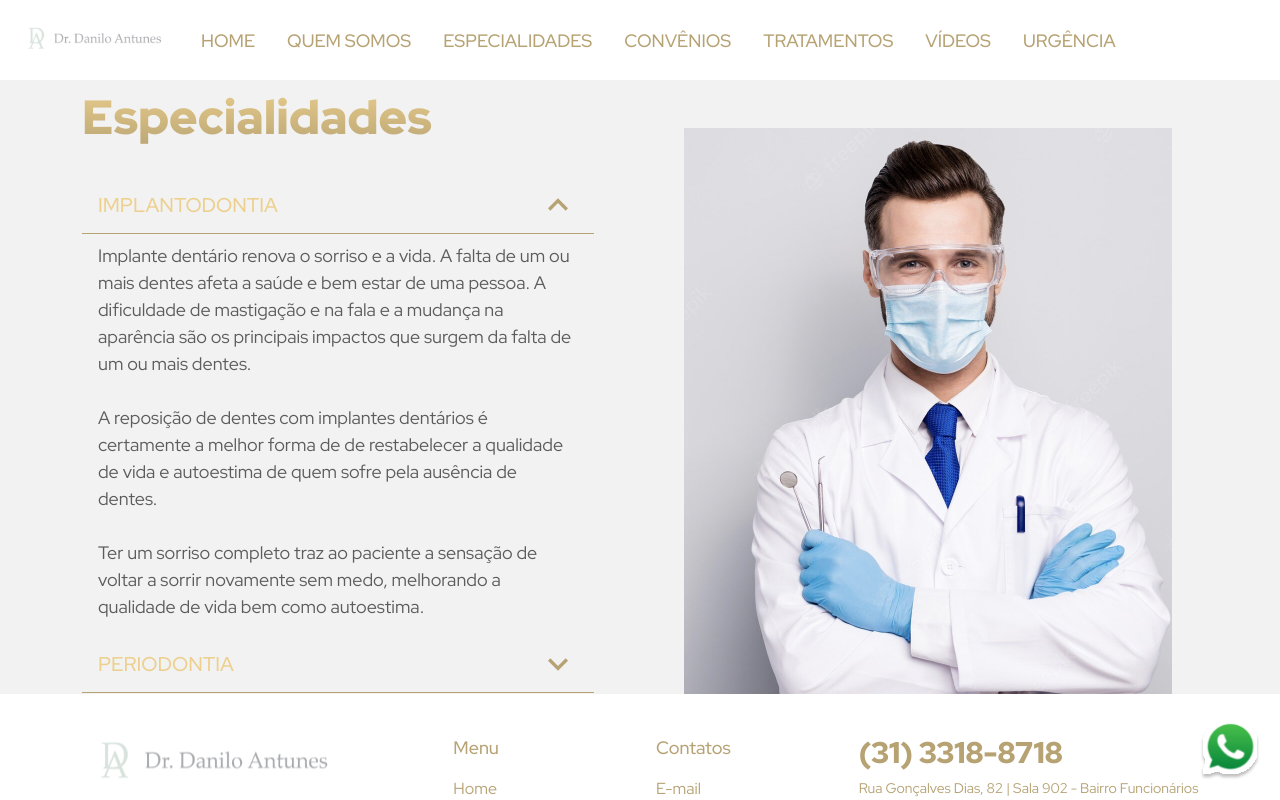
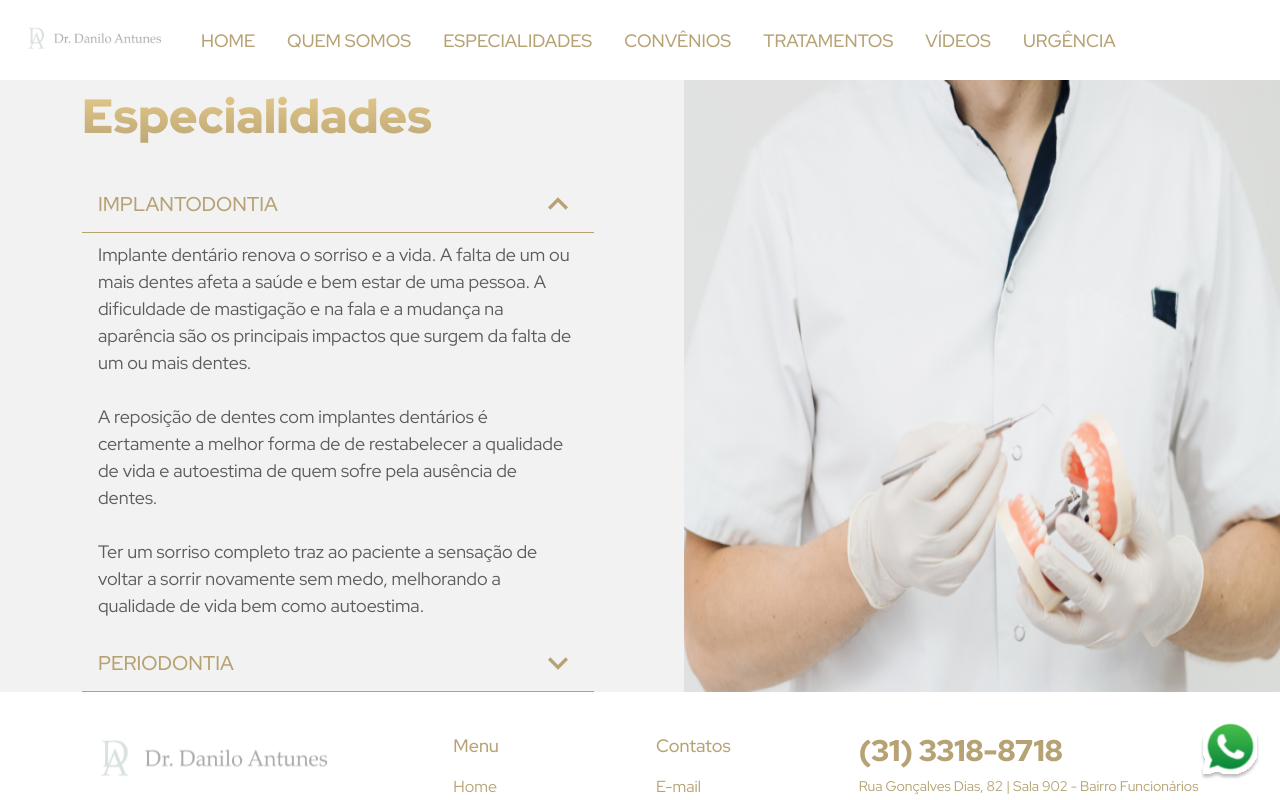
Before and after one commit to odontosos24horas/danilo, a Next.js app: page /especialidades in a window 1280 px wide. Shown: the top 800 px of the page. Built offline with nearby package versions, Linux system fonts and the light colour scheme.

Commit message:
feat: initial especialidades

```diff
--- a/src/components/organisms/nextAccordionImage/index.tsx
+++ b/src/components/organisms/nextAccordionImage/index.tsx
@@ -44,8 +44,7 @@ const NextAccordionImage = ({
   directionMd = 'row',
   directionBase = 'column',
   content,
-  id,
-  rightItemJustify
+  id
 }: NextAccordionImageProps) => {
   const [isFront, setIsFront] = useState(false)
   useEffect(() => {
@@ -82,7 +81,7 @@ const NextAccordionImage = ({
                 <AccordionButton borderBottom="1px" borderColor="next-primary">
                   <Box flex="1" textAlign="left">
                     <Text
-                      color={'next-secondary'}
+                      color={'next-primary'}
                       fontWeight={500}
                       fontSize={{ base: 'md', md: 'lg', lg: 'xl' }}
                     >
@@ -113,7 +112,7 @@ const NextAccordionImage = ({
                 <AccordionButton borderBottom="1px" borderColor="next-primary">
                   <Box flex="1" textAlign="left">
                     <Text
-                      color={'next-secondary'}
+                      color={'next-primary'}
                       fontWeight={500}
                       fontSize={{ base: 'md', md: 'lg', lg: 'xl' }}
                     >
@@ -135,7 +134,7 @@ const NextAccordionImage = ({
           </Accordion>
         </Stack>
       </Flex>
-      <Flex flex={1} pt={[0, 12]} justify={rightItemJustify}>
+      <Flex flex={1}>
         <Image alt={title} src={image} width={width} height={height} />
       </Flex>
     </Stack>
--- a/src/data/index.ts
+++ b/src/data/index.ts
@@ -57,9 +57,9 @@ export const nextCallToActionItems = [
   },
   {
     title: 'Especialidades',
-    image: '/images/profile.jpg',
-    width: 488,
-    height: 566,
+    image: '/images/specialties.jpg',
+    width: 669,
+    height: 446,
     content: 'image',
     background: 'next-gray-dark'
   }
```
Also changed, not shown: public/images/specialties.jpg (added).
